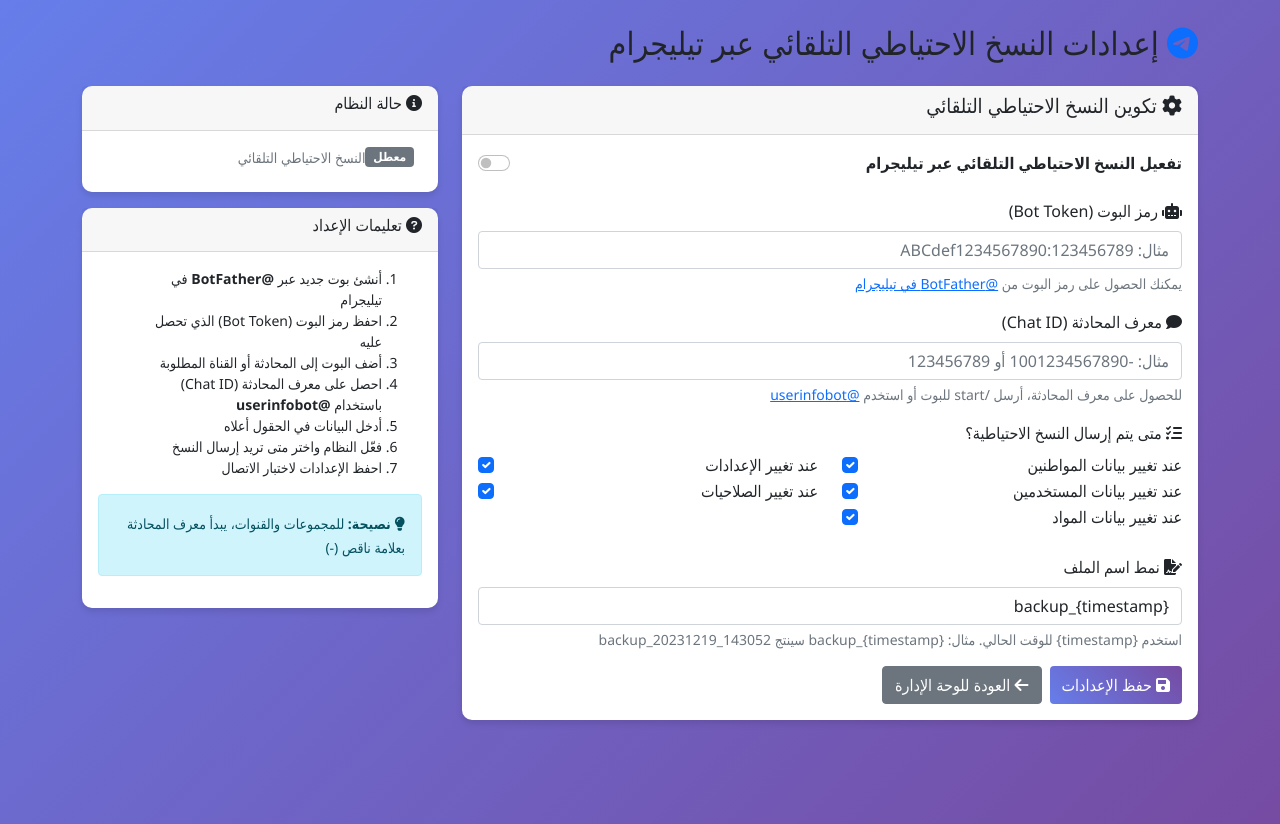
After one commit to nourrod0/Db, a Flask app: template templates/telegram_backup_settings.html in a window 1280 px wide. The commit adds this page. Run offline with Flask 3, Linux system fonts and the light colour scheme; the template is opened without the code that fills it, so the values that code supplies are empty.

Commit message:
Add files via upload

```diff
--- /dev/null
+++ b/templates/telegram_backup_settings.html
@@ -0,0 +1,251 @@
+{% extends "base.html" %}
+
+{% block title %}إعدادات النسخ الاحتياطي التلقائي عبر تيليجرام{% endblock %}
+
+{% block content %}
+<div class="row">
+    <div class="col-12">
+        <h2 class="mb-4">
+            <i class="fab fa-telegram-plane text-primary"></i>
+            إعدادات النسخ الاحتياطي التلقائي عبر تيليجرام
+        </h2>
+    </div>
+</div>
+
+<div class="row">
+    <div class="col-md-8">
+        <div class="card">
+            <div class="card-header">
+                <h5><i class="fas fa-cog"></i> تكوين النسخ الاحتياطي التلقائي</h5>
+            </div>
+            <div class="card-body">
+                <form method="POST">
+                    <input type="hidden" name="csrf_token" value="{{ csrf_token() }}">
+
+                    <!-- Enable/Disable -->
+                    <div class="mb-4">
+                        <div class="form-check form-switch">
+                            <input class="form-check-input" type="checkbox" id="is_enabled" name="is_enabled"
+                                   {% if settings and settings[3] %}checked{% endif %}>
+                            <label class="form-check-label" for="is_enabled">
+                                <strong>تفعيل النسخ الاحتياطي التلقائي عبر تيليجرام</strong>
+                            </label>
+                        </div>
+                    </div>
+
+                    <!-- Bot Token -->
+                    <div class="mb-3">
+                        <label for="bot_token" class="form-label">
+                            <i class="fas fa-robot"></i> رمز البوت (Bot Token)
+                        </label>
+                        <input type="password" class="form-control" id="bot_token" name="bot_token"
+                               value="{{ '***' if settings and settings[1] else '' }}"
+                               placeholder="مثال: 123456789:ABCdef1234567890">
+                        <div class="form-text">
+                            يمكنك الحصول على رمز البوت من
+                            <a href="https://t.me/BotFather" target="_blank" class="text-primary">
+                                @BotFather في تيليجرام
+                            </a>
+                        </div>
+                    </div>
+
+                    <!-- Chat ID -->
+                    <div class="mb-3">
+                        <label for="chat_id" class="form-label">
+                            <i class="fas fa-comment"></i> معرف المحادثة (Chat ID)
+                        </label>
+                        <input type="text" class="form-control" id="chat_id" name="chat_id"
+                               value="{{ settings[2] if settings and settings[2] else '' }}"
+                               placeholder="مثال: -1001234567890 أو 123456789">
+                        <div class="form-text">
+                            للحصول على معرف المحادثة، أرسل /start للبوت أو استخدم
+                            <a href="https://t.me/userinfobot" target="_blank" class="text-primary">
+                                @userinfobot
+                            </a>
+                        </div>
+                    </div>
+
+                    <!-- Backup Triggers -->
+                    <div class="mb-4">
+                        <label class="form-label">
+                            <i class="fas fa-list-check"></i> متى يتم إرسال النسخ الاحتياطية؟
+                        </label>
+                        <div class="row">
+                            <div class="col-md-6">
+                                <div class="form-check">
+                                    <input class="form-check-input" type="checkbox" id="backup_on_citizen_changes"
+                                           name="backup_on_citizen_changes"
+                                           {% if not settings or settings[4] %}checked{% endif %}>
+                                    <label class="form-check-label" for="backup_on_citizen_changes">
+                                        عند تغيير بيانات المواطنين
+                                    </label>
+                                </div>
+                                <div class="form-check">
+                                    <input class="form-check-input" type="checkbox" id="backup_on_user_changes"
+                                           name="backup_on_user_changes"
+                                           {% if not settings or settings[5] %}checked{% endif %}>
+                                    <label class="form-check-label" for="backup_on_user_changes">
+                                        عند تغيير بيانات المستخدمين
+                                    </label>
+                                </div>
+                                <div class="form-check">
+                                    <input class="form-check-input" type="checkbox" id="backup_on_material_changes"
+                                           name="backup_on_material_changes"
+                                           {% if not settings or settings[6] %}checked{% endif %}>
+                                    <label class="form-check-label" for="backup_on_material_changes">
+                                        عند تغيير بيانات المواد
+                                    </label>
+                                </div>
+                            </div>
+                            <div class="col-md-6">
+                                <div class="form-check">
+                                    <input class="form-check-input" type="checkbox" id="backup_on_settings_changes"
+                                           name="backup_on_settings_changes"
+                                           {% if not settings or settings[7] %}checked{% endif %}>
+                                    <label class="form-check-label" for="backup_on_settings_changes">
+                                        عند تغيير الإعدادات
+                                    </label>
+                                </div>
+                                <div class="form-check">
+                                    <input class="form-check-input" type="checkbox" id="backup_on_permission_changes"
+                                           name="backup_on_permission_changes"
+                                           {% if not settings or settings[8] %}checked{% endif %}>
+                                    <label class="form-check-label" for="backup_on_permission_changes">
+                                        عند تغيير الصلاحيات
+                                    </label>
+                                </div>
+                            </div>
+                        </div>
+                    </div>
+
+                    <!-- File Name Pattern -->
+                    <div class="mb-3">
+                        <label for="backup_file_name_pattern" class="form-label">
+                            <i class="fas fa-file-signature"></i> نمط اسم الملف
+                        </label>
+                        <input type="text" class="form-control" id="backup_file_name_pattern"
+                               name="backup_file_name_pattern"
+                               value="{{ settings[10] if settings and settings[10] else 'backup_{timestamp}' }}">
+                        <div class="form-text">
+                            استخدم {timestamp} للوقت الحالي. مثال: backup_{timestamp} سينتج backup_20231219_143052
+                        </div>
+                    </div>
+
+                    <!-- Action Buttons -->
+                    <div class="d-flex gap-2">
+                        <button type="submit" class="btn btn-primary">
+                            <i class="fas fa-save"></i> حفظ الإعدادات
+                        </button>
+                        <a href="{{ url_for('admin') }}" class="btn btn-secondary">
+                            <i class="fas fa-arrow-left"></i> العودة للوحة الإدارة
+                        </a>
+                    </div>
+                </form>
+            </div>
+        </div>
+    </div>
+
+    <div class="col-md-4">
+        <!-- Status Card -->
+        <div class="card mb-3">
+            <div class="card-header">
+                <h6><i class="fas fa-info-circle"></i> حالة النظام</h6>
+            </div>
+            <div class="card-body">
+                <div class="d-flex align-items-center mb-2">
+                    <span class="badge {% if settings and settings[3] %}bg-success{% else %}bg-secondary{% endif %} me-2">
+                        {% if settings and settings[3] %}مفعل{% else %}معطل{% endif %}
+                    </span>
+                    <small class="text-muted">النسخ الاحتياطي التلقائي</small>
+                </div>
+
+                {% if settings and settings[9] %}
+                <div class="d-flex align-items-center">
+                    <i class="fas fa-clock text-muted me-2"></i>
+                    <small class="text-muted">
+                        آخر نسخة: {{ settings[9] | local_dt }}
+                    </small>
+                </div>
+                {% endif %}
+            </div>
+        </div>
+
+        <!-- Instructions Card -->
+        <div class="card">
+            <div class="card-header">
+                <h6><i class="fas fa-question-circle"></i> تعليمات الإعداد</h6>
+            </div>
+            <div class="card-body">
+                <ol class="small">
+                    <li>أنشئ بوت جديد عبر <strong>@BotFather</strong> في تيليجرام</li>
+                    <li>احفظ رمز البوت (Bot Token) الذي تحصل عليه</li>
+                    <li>أضف البوت إلى المحادثة أو القناة المطلوبة</li>
+                    <li>احصل على معرف المحادثة (Chat ID) باستخدام <strong>@userinfobot</strong></li>
+                    <li>أدخل البيانات في الحقول أعلاه</li>
+                    <li>فعّل النظام واختر متى تريد إرسال النسخ</li>
+                    <li>احفظ الإعدادات لاختبار الاتصال</li>
+                </ol>
+
+                <div class="alert alert-info mt-3">
+                    <small>
+                        <i class="fas fa-lightbulb"></i>
+                        <strong>نصيحة:</strong> للمجموعات والقنوات، يبدأ معرف المحادثة بعلامة ناقص (-)
+                    </small>
+                </div>
+            </div>
+        </div>
+    </div>
+</div>
+
+<!-- Manual Test Button -->
+{% if settings and settings[1] and settings[2] %}
+<div class="row mt-4">
+    <div class="col-12">
+        <div class="card">
+            <div class="card-header">
+                <h6><i class="fas fa-vial"></i> اختبار النظام</h6>
+            </div>
+            <div class="card-body">
+                <p class="mb-3">يمكنك اختبار إرسال نسخة احتياطية يدوياً للتأكد من صحة الإعدادات:</p>
+                <button type="button" class="btn btn-info" onclick="testTelegramBackup()">
+                    <i class="fas fa-paper-plane"></i> إرسال نسخة اختبار
+                </button>
+            </div>
+        </div>
+    </div>
+</div>
+
+<script>
+function testTelegramBackup() {
+    if (confirm('هل تريد إرسال نسخة احتياطية اختبار إلى تيليجرام؟')) {
+        let form = document.createElement('form');
+        form.method = 'POST';
+        form.action = '/test_telegram_backup';
+        let csrfInput = document.createElement('input');
+        csrfInput.type = 'hidden';
+        csrfInput.name = 'csrf_token';
+        csrfInput.value = '{{ csrf_token() }}';
+        form.appendChild(csrfInput);
+        document.body.appendChild(form);
+
+        fetch('/test_telegram_backup', {
+            method: 'POST',
+            body: new FormData(form)
+        })
+        .then(response => response.json())
+        .then(data => {
+            if (data.success) {
+                alert('✅ تم إرسال النسخة الاختبارية بنجاح!');
+            } else {
+                alert('❌ فشل في إرسال النسخة: ' + data.message);
+            }
+        })
+        .catch(error => {
+            alert('❌ حدث خطأ: ' + error);
+        });
+    }
+}
+</script>
+{% endif %}
+
+{% endblock %}
```
Also changed, not shown: templates/admin.html (+12 -0 lines).
